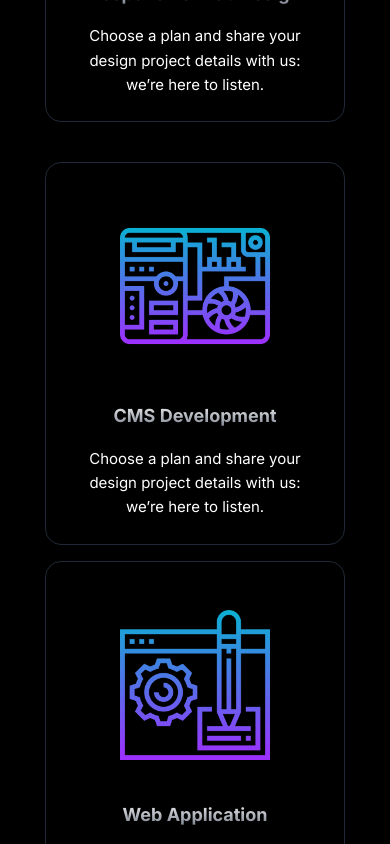
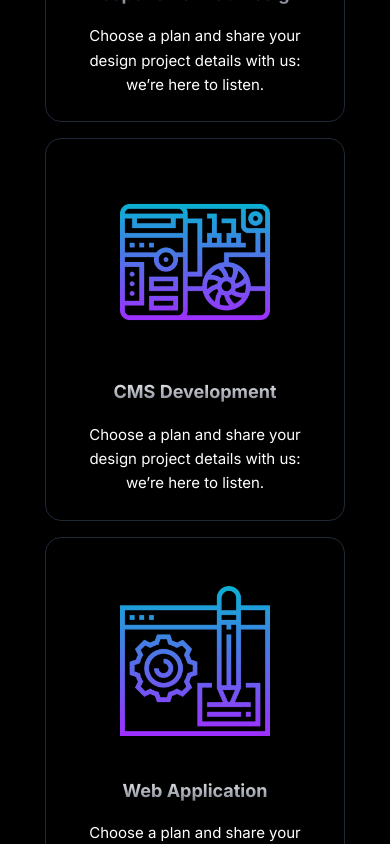
Before and after one commit to touhidhtml/brittosoft.com, a React (Vite) app: page /service in a window 390 px wide. Shown: the part 4360-5204 px from the top of the page. Built offline with nearby package versions, Linux system fonts and the light colour scheme.

Commit message:
service responsive done

```diff
--- a/src/Pages/Service.jsx
+++ b/src/Pages/Service.jsx
@@ -257,7 +257,7 @@ const Service = () => {
       </div>
 
       {/* service row-2 */}
-      <div class="flex flex-wrap justify-center mt-10 gap-4">
+      <div class="flex flex-wrap justify-center lg:mt-10 mt-4 gap-4">
         {/* card-1----- */}
         <div class="p-4 max-w-sm lg:w-[400px] w-[300px] border-[1px] border-gray-800 rounded-2xl">
           <div class="flex rounded-2xl h-full   p-2  flex-col">
```
